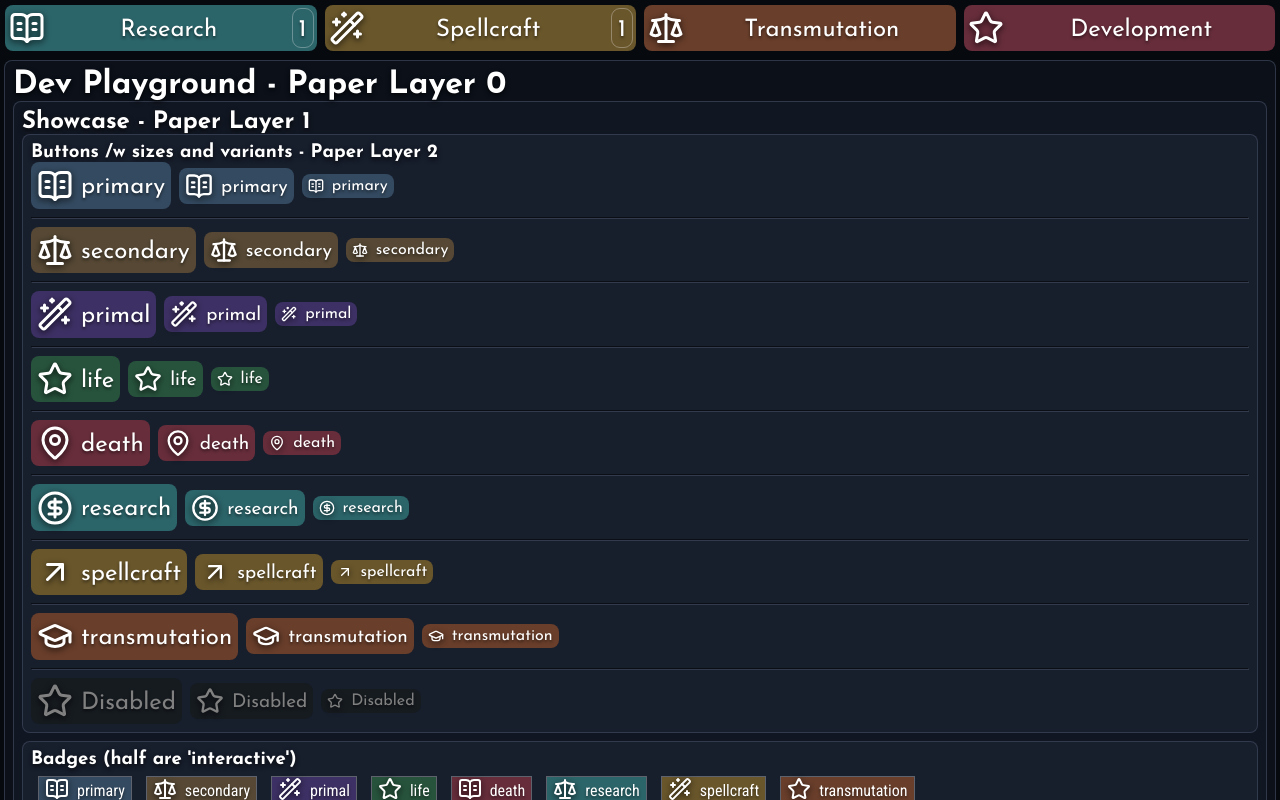
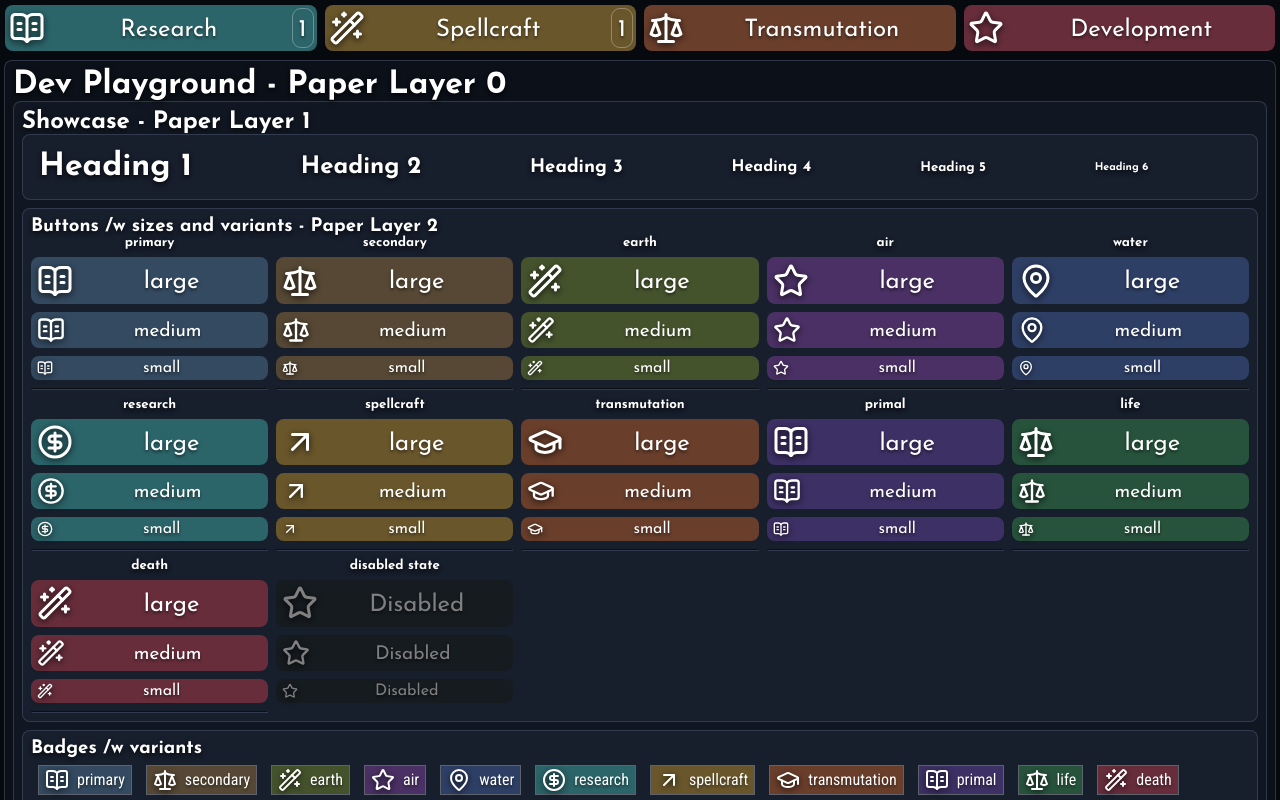
Before and after one commit to Rewind1337/idle-omnimancer, a React (Vite) app: page / in a window 1280 px wide. Both pictures are taken after a click on the button "Development". Built offline with nearby package versions, Linux system fonts and the light colour scheme.

Commit message:
lil bit of work on the css, 3 new colors (reflecting the game doc), kept the old ones in here for now, component showcase coming along

```diff
--- a/src/components/Badge.scss
+++ b/src/components/Badge.scss
@@ -7,6 +7,7 @@
     transition: background-color 0.2s ease-out;
 
     svg {
+        transform: translateY(2px);
         width: 24px;
         height: 24px;
     }
@@ -26,6 +27,60 @@
 
         &.badge-interactive:hover {
             background-color: var(--button-secondary-hover);
+            cursor: pointer;
+        }
+    }
+
+    &[data-variant="earth"] {
+        background: var(--button-earth);
+
+        &.badge-interactive:hover {
+            background-color: var(--button-earth-hover);
+            cursor: pointer;
+        }
+    }
+
+    &[data-variant="air"] {
+        background: var(--button-air);
+
+        &.badge-interactive:hover {
+            background-color: var(--button-air-hover);
+            cursor: pointer;
+        }
+    }
+
+    &[data-variant="water"] {
+        background: var(--button-water);
+
+        &.badge-interactive:hover {
+            background-color: var(--button-water-hover);
+            cursor: pointer;
+        }
+    }
+
+    &[data-variant="research"] {
+        background: var(--tab-research);
+
+        &.badge-interactive:hover {
+            background-color: var(--tab-research-hover);
+            cursor: pointer;
+        }
+    }
+
+    &[data-variant="spellcraft"] {
+        background: var(--tab-spellcraft);
+
+        &.badge-interactive:hover {
+            background-color: var(--tab-spellcraft-hover);
+            cursor: pointer;
+        }
+    }
+
+    &[data-variant="transmutation"] {
+        background: var(--tab-transmutation);
+
+        &.badge-interactive:hover {
+            background-color: var(--tab-transmutation-hover);
             cursor: pointer;
         }
     }
@@ -57,29 +112,11 @@
         }
     }
 
-    &[data-variant="research"] {
-        background: var(--tab-research);
+    &[data-variant="transparent"] {
+        background: transparent;
 
         &.badge-interactive:hover {
-            background-color: var(--tab-research-hover);
-            cursor: pointer;
-        }
-    }
-
-    &[data-variant="spellcraft"] {
-        background: var(--tab-spellcraft);
-
-        &.badge-interactive:hover {
-            background-color: var(--tab-spellcraft-hover);
-            cursor: pointer;
-        }
-    }
-
-    &[data-variant="transmutation"] {
-        background: var(--tab-transmutation);
-
-        &.badge-interactive:hover {
-            background-color: var(--tab-transmutation-hover);
+            background-color: var(--paper-hover);
             cursor: pointer;
         }
     }
--- a/src/components/Button.scss
+++ b/src/components/Button.scss
@@ -71,54 +71,54 @@
     }
   }
 
-  &[data-variant="primal"] {
-    background: var(--button-primal);
+  &[data-variant="earth"] {
+    background: var(--button-earth);
 
     &:not(:disabled):hover {
-      background-color: var(--button-primal-hover);
+      background-color: var(--button-earth-hover);
       cursor: pointer;
 
       &:active {
-        background-color: var(--button-primal-active);
+        background-color: var(--button-earth-active);
       }
     }
 
     &.button-toggled {
-      background: var(--button-primal-toggled);
+      background: var(--button-earth-toggled);
     }
   }
 
-  &[data-variant="life"] {
-    background: var(--button-life);
+  &[data-variant="air"] {
+    background: var(--button-air);
 
     &:not(:disabled):hover {
-      background-color: var(--button-life-hover);
+      background-color: var(--button-air-hover);
       cursor: pointer;
 
       &:active {
-        background-color: var(--button-life-active);
+        background-color: var(--button-air-active);
       }
     }
 
     &.button-toggled {
-      background: var(--button-life-toggled);
+      background: var(--button-air-toggled);
     }
   }
 
-  &[data-variant="death"] {
-    background: var(--button-death);
+  &[data-variant="water"] {
+    background: var(--button-water);
 
     &:not(:disabled):hover {
-      background-color: var(--button-death-hover);
+      background-color: var(--button-water-hover);
       cursor: pointer;
 
       &:active {
-        background-color: var(--button-death-active);
+        background-color: var(--button-water-active);
       }
     }
 
     &.button-toggled {
-      background: var(--button-death-toggled);
+      background: var(--button-water-toggled);
     }
   }
 
@@ -173,6 +173,57 @@
     }
   }
 
+  &[data-variant="primal"] {
+    background: var(--button-primal);
+
+    &:not(:disabled):hover {
+      background-color: var(--button-primal-hover);
+      cursor: pointer;
+
+      &:active {
+        background-color: var(--button-primal-active);
+      }
+    }
+
+    &.button-toggled {
+      background: var(--button-primal-toggled);
+    }
+  }
+
+  &[data-variant="life"] {
+    background: var(--button-life);
+
+    &:not(:disabled):hover {
+      background-color: var(--button-life-hover);
+      cursor: pointer;
+
+      &:active {
+        background-color: var(--button-life-active);
+      }
+    }
+
+    &.button-toggled {
+      background: var(--button-life-toggled);
+    }
+  }
+
+  &[data-variant="death"] {
+    background: var(--button-death);
+
+    &:not(:disabled):hover {
+      background-color: var(--button-death-hover);
+      cursor: pointer;
+
+      &:active {
+        background-color: var(--button-death-active);
+      }
+    }
+
+    &.button-toggled {
+      background: var(--button-death-toggled);
+    }
+  }
+
   &[data-size="small"] {
     font-size: 16px;
 
--- a/src/components/Grid.jsx
+++ b/src/components/Grid.jsx
@@ -8,15 +8,16 @@ export function Grid({
   className = '',
   gap = 8,
   padding = 0,
-  columns = { small: 1, medium: 2, large: 3 },
+  columns = { xsmall: 1, small: 2, medium: 3, large: 4 },
   ...props
 }) {
   return (
     <div
       className={cx('grid', className)}
-      data-columns-small={columns.small ?? 1}
-      data-columns-medium={columns.medium ?? columns.small ?? 1}
-      data-columns-large={columns.large ?? columns.medium ?? columns.small ?? 1}
+      data-columns-xsmall={columns.xsmall ?? 1}
+      data-columns-small={columns.small ?? columns.xsmall ?? 1}
+      data-columns-medium={columns.medium ?? columns.small ?? columns.xsmall ?? 1}
+      data-columns-large={columns.large ?? columns.medium ?? columns.small ?? columns.xsmall ?? 1}
       style={{
         display: 'grid',
         gap: gap,
--- a/src/components/Grid.scss
+++ b/src/components/Grid.scss
@@ -3,6 +3,39 @@
   display: grid;
   gap: var(--grid-gap, 8px);
 
+  &[data-columns-xsmall="1"] {
+    grid-template-columns: repeat(1, minmax(0, 1fr));
+  }
+
+  &[data-columns-xsmall="2"] {
+    grid-template-columns: repeat(2, minmax(0, 1fr));
+  }
+
+  &[data-columns-xsmall="3"] {
+    grid-template-columns: repeat(3, minmax(0, 1fr));
+  }
+
+  &[data-columns-xsmall="4"] {
+    grid-template-columns: repeat(4, minmax(0, 1fr));
+  }
+
+  &[data-columns-xsmall="5"] {
+    grid-template-columns: repeat(5, minmax(0, 1fr));
+  }
+
+  &[data-columns-xsmall="6"] {
+    grid-template-columns: repeat(6, minmax(0, 1fr));
+  }
+
+  &[data-columns-xsmall="7"] {
+    grid-template-columns: repeat(7, minmax(0, 1fr));
+  }
+
+  &[data-columns-xsmall="8"] {
+    grid-template-columns: repeat(8, minmax(0, 1fr));
+  }
+
+  @media (min-width: 800px) {
     &[data-columns-small="1"] {
       grid-template-columns: repeat(1, minmax(0, 1fr));
     }
@@ -33,6 +66,7 @@
 
     &[data-columns-small="8"] {
       grid-template-columns: repeat(8, minmax(0, 1fr));
+    }
   }
 
   @media (min-width: 1200px) {
--- a/src/components/Navigation.jsx
+++ b/src/components/Navigation.jsx
@@ -54,7 +54,7 @@ export function Navigation({
             {NAVIGATION_BUTTONS}
           </Flex>
         :
-          <Grid columns={mode === "compact" ? { small: 4, medium: 6, large: 8 } : { small: 3, medium: 4, large: 5 }}>
+          <Grid columns={mode === "compact" ? { xsmall: 4, small: 5, medium: 6, large: 8 } : { xsmall: 2, small: 3, medium: 4, large: 5 }}>
             {NAVIGATION_BUTTONS}
           </Grid>
         }
--- a/src/index.scss
+++ b/src/index.scss
@@ -14,7 +14,7 @@
   --button-secondary-active: hsla(35, 30%, 21%, 1);
   --button-secondary-toggled: hsla(35, 34%, 36%, 1);
 
-  /* Aspect Buttons */
+  /* Old Element Buttons Colors */
   --button-primal: hsla(255, 35%, 29%, 1);
   --button-primal-hover: hsla(255, 40%, 35%, 1);
   --button-primal-active: hsla(255, 42%, 22%, 1);
@@ -30,24 +30,59 @@
   --button-death-active: hsla(346, 46%, 22%, 1);
   --button-death-toggled: hsla(346, 48%, 39%, 1);
 
-  /* Aspect Colors */
-  --aspect-primal-muted: hsla(255, 24%, 59%, 1);
-  --aspect-primal: hsla(255, 45%, 70%, 1);
-  --aspect-primal-strong: hsla(255, 80%, 80%, 1);
-  --aspect-primal-bg: hsla(255, 38%, 17%, 1);
-  --aspect-primal-soft: hsla(255, 70%, 70%, 0.14);
+  /* Element Button Colors */
+  --button-earth: hsla(82, 30%, 25%, 1);
+  --button-earth-hover: hsla(82, 35%, 31%, 1);
+  --button-earth-active: hsla(82, 37%, 20%, 1);
+  --button-earth-toggled: hsla(82, 40%, 36%, 1);
 
-  --aspect-life-muted: hsla(145, 25%, 48%, 1);
-  --aspect-life: hsla(145, 45%, 58%, 1);
-  --aspect-life-strong: hsla(145, 76%, 70%, 1);
-  --aspect-life-bg: hsla(145, 38%, 15%, 1);
-  --aspect-life-soft: hsla(145, 65%, 60%, 0.14);
+  --button-air: hsla(270, 35%, 29%, 1);
+  --button-air-hover: hsla(270, 40%, 35%, 1);
+  --button-air-active: hsla(270, 42%, 22%, 1);
+  --button-air-toggled: hsla(270, 44%, 39%, 1);
 
-  --aspect-death-muted: hsla(348, 26%, 55%, 1);
-  --aspect-death: hsla(348, 48%, 65%, 1);
-  --aspect-death-strong: hsla(348, 80%, 76%, 1);
-  --aspect-death-bg: hsla(348, 38%, 17%, 1);
-  --aspect-death-soft: hsla(348, 70%, 65%, 0.14);
+  --button-water: hsla(222, 38%, 29%, 1);
+  --button-water-hover: hsla(222, 43%, 35%, 1);
+  --button-water-active: hsla(222, 45%, 22%, 1);
+  --button-water-toggled: hsla(222, 47%, 39%, 1);
+
+  /* Old Element Colors Colors */
+  --element-primal-muted: hsla(255, 24%, 59%, 1);
+  --element-primal: hsla(255, 45%, 70%, 1);
+  --element-primal-strong: hsla(255, 80%, 80%, 1);
+  --element-primal-bg: hsla(255, 38%, 17%, 1);
+  --element-primal-soft: hsla(255, 70%, 70%, 0.14);
+
+  --element-life-muted: hsla(145, 25%, 48%, 1);
+  --element-life: hsla(145, 45%, 58%, 1);
+  --element-life-strong: hsla(145, 76%, 70%, 1);
+  --element-life-bg: hsla(145, 38%, 15%, 1);
+  --element-life-soft: hsla(145, 65%, 60%, 0.14);
+
+  --element-death-muted: hsla(348, 26%, 55%, 1);
+  --element-death: hsla(348, 48%, 65%, 1);
+  --element-death-strong: hsla(348, 80%, 76%, 1);
+  --element-death-bg: hsla(348, 38%, 17%, 1);
+  --element-death-soft: hsla(348, 70%, 65%, 0.14);
+
+  /* Element Colors */
+  --element-earth-muted: hsla(82, 24%, 55%, 1);
+  --element-earth: hsla(82, 45%, 65%, 1);
+  --element-earth-strong: hsla(82, 76%, 78%, 1);
+  --element-earth-bg: hsla(82, 38%, 15%, 1);
+  --element-earth-soft: hsla(82, 65%, 60%, 0.14);
+
+  --element-air-muted: hsla(270, 24%, 59%, 1);
+  --element-air: hsla(270, 45%, 70%, 1);
+  --element-air-strong: hsla(270, 80%, 80%, 1);
+  --element-air-bg: hsla(270, 38%, 17%, 1);
+  --element-air-soft: hsla(270, 70%, 70%, 0.14);
+
+  --element-water-muted: hsla(222, 26%, 56%, 1);
+  --element-water: hsla(222, 48%, 66%, 1);
+  --element-water-strong: hsla(222, 80%, 78%, 1);
+  --element-water-bg: hsla(222, 38%, 16%, 1);
+  --element-water-soft: hsla(222, 70%, 65%, 0.14);
 
   /* Tab Colors */
   --tab-research: hsla(185, 42%, 29%, 1);
@@ -89,6 +124,7 @@
 /* Fonts */
 h1, h2, h3, h4, h5, h6 {
   font-family: var(--font-heading);
+  white-space: nowrap;
   text-shadow: 0 2px 5px rgba(0, 0, 0, 0.8);
 }
 
@@ -108,6 +144,28 @@ svg {
 .align-start {align-self: flex-start;}
 .align-end {align-self: flex-end;}
 
+.w-fit {width: fit-content;}
+.w-min {width: min-content;}
+.w-max {width: max-content;}
+
+.h-fit {height: fit-content;}
+.h-min {height: min-content;}
+.h-max {height: max-content;}
+
+.w-0 {flex-basis: 1px;}
+.w-10 {flex-basis: 10%;}
+.w-20 {flex-basis: 20%;}
+.w-30 {flex-basis: 30%;}
+.w-40 {flex-basis: 40%;}
+.w-50 {flex-basis: 50%;}
+.w-60 {flex-basis: 60%;}
+.w-70 {flex-basis: 70%;}
+.w-80 {flex-basis: 80%;}
+.w-90 {flex-basis: 90%;}
+.w-100 {flex-basis: 100%; width: 100%;}
+
+.flex-grow {flex-grow: 1;}
+.flex-shrink {flex-shrink: 1;}
 
 
 .flex {display: flex;}
--- a/src/pages/DevelopmentPage.jsx
+++ b/src/pages/DevelopmentPage.jsx
@@ -3,9 +3,10 @@ import { Badge } from "../components/Badge"
 import { Button } from "../components/Button"
 import { Flex } from "../components/Flex"
 import { Paper } from "../components/Paper"
+import { Grid } from "../components/Grid"
 
 /* Temp stuff for showcasing */
-const VARIANTS = ["primary", "secondary", "primal", "life", "death", "research", "spellcraft", "transmutation"]
+const VARIANTS = ["primary", "secondary", "earth", "air", "water", "research", "spellcraft", "transmutation", "primal", "life", "death"]
 const ICONS = [<BookOpenText/>, <Scale/>, <WandSparkles/>, <Star/>, <MapPin />, <CircleDollarSign />, <ArrowUpRight />, <GraduationCap />]
 
 function Showcase() {
@@ -14,27 +15,58 @@ function Showcase() {
       <h2>Showcase - Paper Layer 1</h2>
       <Flex direction="column">
         <Paper layer={2}>
-          <h3>Buttons /w sizes and variants - Paper Layer 2</h3>
-          <Flex wrap={true}>
-            {VARIANTS.map((variant, index) => <>
-              <Button size="large" key={variant + "-large"} variant={variant} icon={ICONS[index%8]}>{variant.toLowerCase()}</Button>
-              <Button size="medium" key={variant + "-med"} variant={variant} icon={ICONS[index%8]}>{variant.toLowerCase()}</Button>
-              <Button size="small" key={variant + "-smol"} variant={variant} icon={ICONS[index%8]}>{variant.toLowerCase()}</Button>
-              <hr/>
-            </>
-            )}
-            <Button size="large" key={"disabled-large"} variant={"primary"} icon={ICONS[3]} disabled={true}>Disabled</Button>
-            <Button size="medium" key={"disabled-med"} variant={"primary"} icon={ICONS[3]} disabled={true}>Disabled</Button>
-            <Button size="small" key={"disabled-smol"} variant={"primary"} icon={ICONS[3]} disabled={true}>Disabled</Button>
+          <Flex wrap={true} padding={8} gap={16}>
+            <h1 className="flex-grow w-min">Heading 1</h1>
+            <h2 className="flex-grow w-min">Heading 2</h2>
+            <h3 className="flex-grow w-min">Heading 3</h3>
+            <h4 className="flex-grow w-min">Heading 4</h4>
+            <h5 className="flex-grow w-min">Heading 5</h5>
+            <h6 className="flex-grow w-min">Heading 6</h6>
           </Flex>
         </Paper>
         <Paper layer={2}>
-          <h3>Badges (half are 'interactive')</h3>
+          <h3>Buttons /w sizes and variants - Paper Layer 2</h3>
+          <Grid columns={{xsmall: 3, small: 4, medium: 5, large: 6}} gap={8}>
+            {VARIANTS.map((variant, index) => <Flex direction="column" align="start">
+              <h5 className="align-center">{variant}</h5>
+              <Button size="large" className="w-100" key={"button-" + variant + "-large"} variant={variant} icon={ICONS[index%8]}>large</Button>
+              <Button size="medium" className="w-100" key={"button-" + variant + "-medium"} variant={variant} icon={ICONS[index%8]}>medium</Button>
+              <Button size="small" className="w-100" key={"button-" + variant + "-small"} variant={variant} icon={ICONS[index%8]}>small</Button>
+              <hr/>
+            </Flex>
+            )}
+            <Flex direction="column">
+              <h5 className="align-center">disabled state</h5>
+              <Button size="large" className="w-100" key={"button-disabled-large"} variant={"primary"} icon={ICONS[3]} disabled={true}>Disabled</Button>
+              <Button size="medium" className="w-100" key={"button-disabled-medium"} variant={"primary"} icon={ICONS[3]} disabled={true}>Disabled</Button>
+              <Button size="small" className="w-100" key={"button-disabled-small"} variant={"primary"} icon={ICONS[3]} disabled={true}>Disabled</Button>
+            </Flex>
+          </Grid>
+        </Paper>
+        <Paper layer={2}>
+          <h3>Badges /w variants</h3>
           <Flex wrap={true} padding={8} gap={16}>
             {VARIANTS.map((variant, index) =>
-              <Badge interactive={index%2} key={variant} variant={variant} icon={ICONS[index%4]}>{variant.toLowerCase()}</Badge>
+              <Badge interactive={index%2} key={"badge-" + variant} variant={variant} icon={ICONS[index%8]}>{variant.toLowerCase()}</Badge>
             )}
+              <Badge interactive={true} key={"badge-transparent"} variant={"transparent"} icon={ICONS[3]}>transparent</Badge>
           </Flex>
+        </Paper>
+        <Paper layer={2}>
+          <h3>Papers /w variants</h3>
+          <Grid columns={{xsmall: 4, small: 5, medium: 6, large: 8}} gap={8}>
+            {VARIANTS.map((variant) =>
+              <Paper variant={"transparent"} padding={8}>
+              <h5 className="align-center">{variant}</h5>
+                <Flex wrap={true}>
+                  <Paper layer={0} className="w-30 flex-grow" key={"paper-" + variant} variant={variant} padding={16}></Paper>
+                  <Paper layer={1} className="w-30 flex-grow" key={"paper-" + variant} variant={variant} padding={16}></Paper>
+                  <Paper layer={2} className="w-30 flex-grow" key={"paper-" + variant} variant={variant} padding={16}></Paper>
+                  <Paper layer={3} className="w-30 flex-grow" key={"paper-" + variant} variant={variant} padding={16}></Paper>
+                </Flex>
+              </Paper>
+            )}
+          </Grid>
         </Paper>
       </Flex>
     </Paper>
```
Also changed, not shown: src/components/Paper.scss (+18 -6 lines), src/pages/ResearchPage.jsx (+6 -4 lines). Lines whose indentation alone changed are shown as unchanged.
